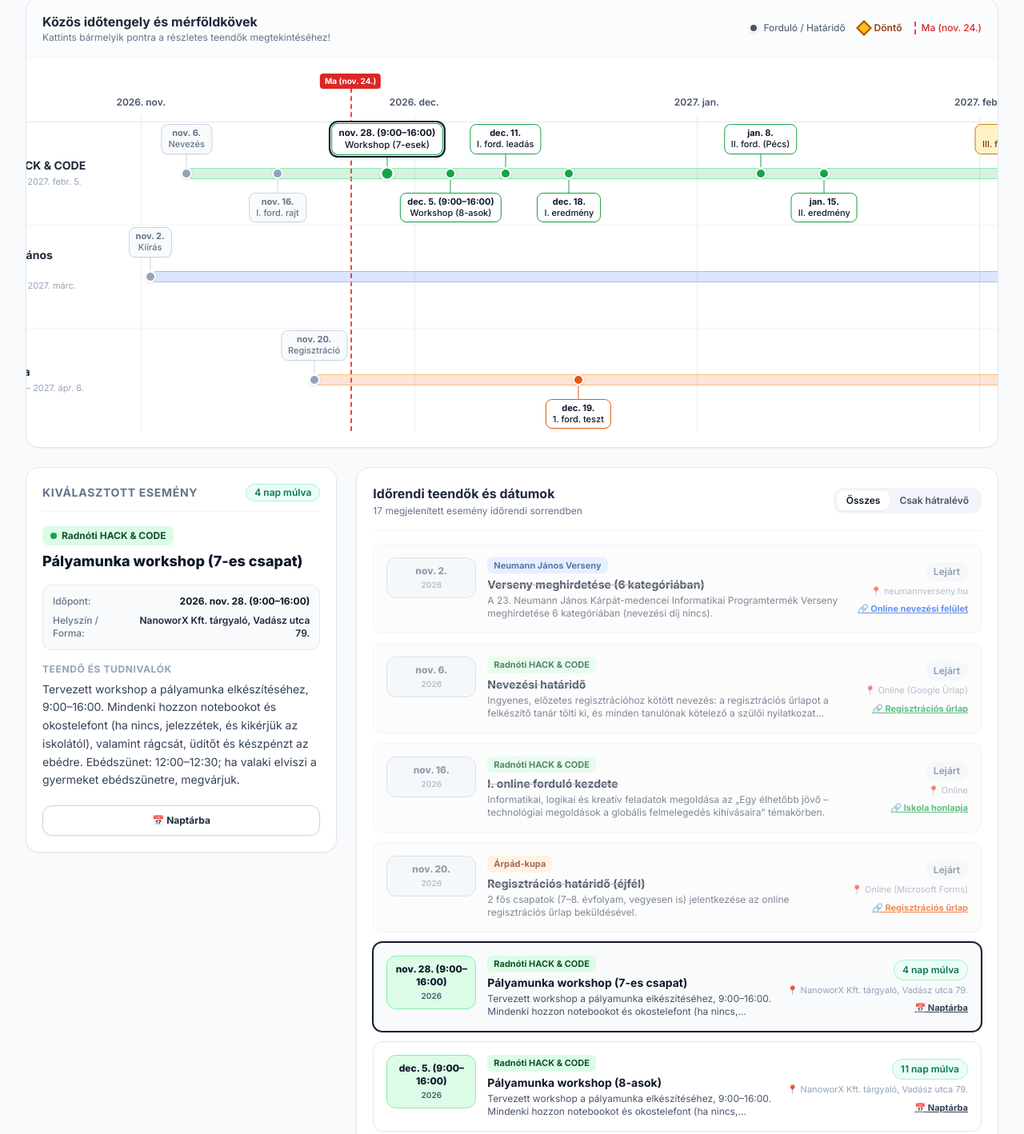
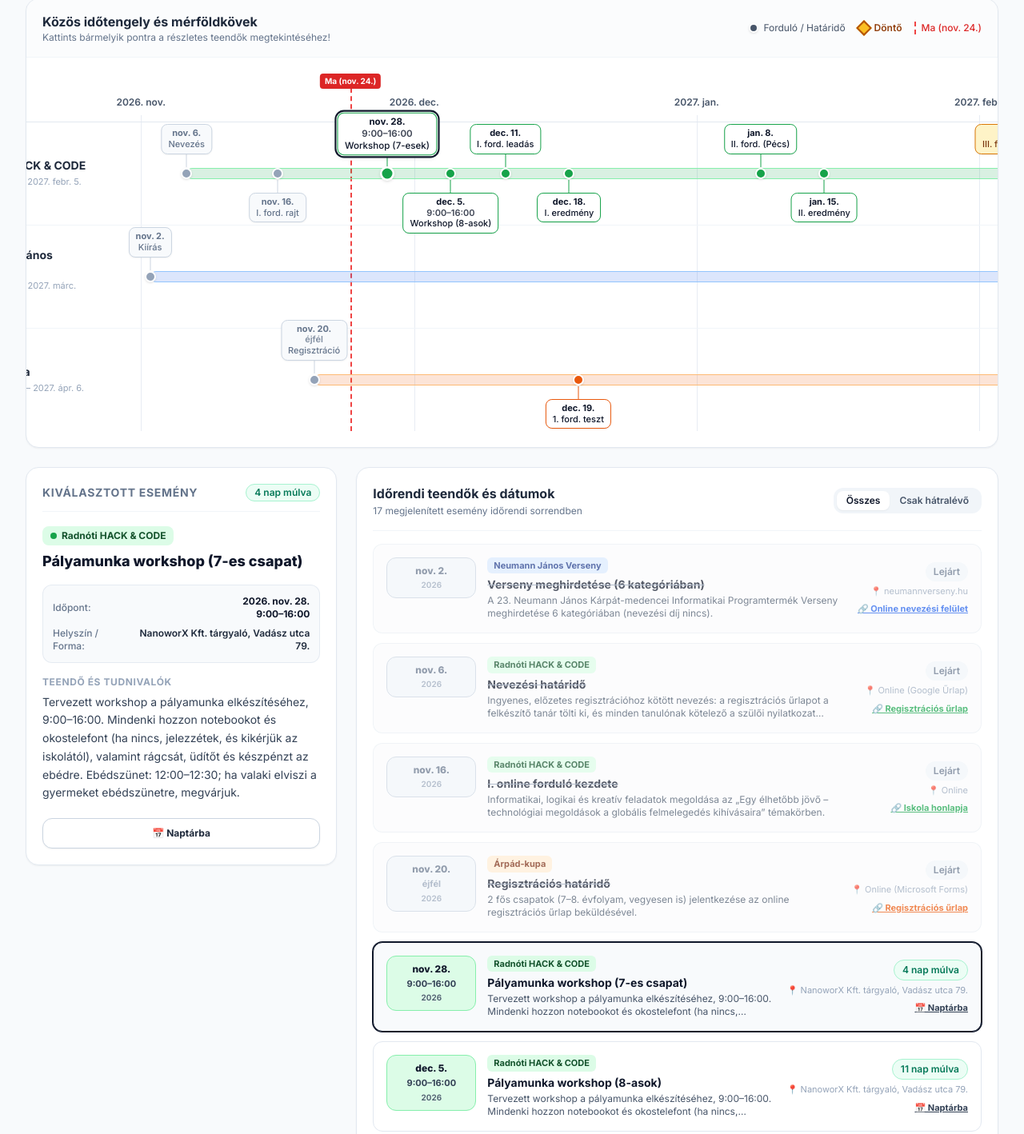
Before and after one commit to Mathias-Rex/2026-27-competitions, a plain HTML site: page index.html in a window 1280 px wide. Shown: the part 310-1728 px from the top of the page at 80% size. Drawn offline with nearby package versions, Linux system fonts and the light colour scheme.

Commit message:
Show event times under the date without parentheses
- Split displayDate (date only) from a new displayTime field
- Render the time on its own line in timeline cards, list badges and the detail panel
- Drop parenthesized times from event titles and round summaries
- Document the rule in CLAUDE.md, README.md and the pdf-intake skill

Co-Authored-By: Claude Sonnet 5.5 <noreply@anthropic.com>

```diff
--- a/index.html
+++ b/index.html
@@ -398,7 +398,8 @@
                     {
                         id: 'radnoti-ws1',
                         date: '2026-11-28',
-                        displayDate: '2026. nov. 28. (9:00–16:00)',
+                        displayDate: '2026. nov. 28.',
+                        displayTime: '9:00–16:00',
                         startTime: '09:00',
                         endTime: '16:00',
                         shortLabel: 'Workshop (7-esek)',
@@ -411,7 +412,8 @@
                     {
                         id: 'radnoti-ws2',
                         date: '2026-12-05',
-                        displayDate: '2026. dec. 5. (9:00–16:00)',
+                        displayDate: '2026. dec. 5.',
+                        displayTime: '9:00–16:00',
                         startTime: '09:00',
                         endTime: '16:00',
                         shortLabel: 'Workshop (8-asok)',
@@ -505,7 +507,7 @@
                         '6. Számítógéppel támogatott tervezés (CAD programokkal szerkesztett tárgyak, objektumok)'
                     ],
                     roundsSummary: [
-                        '2027. febr. 14. (24:00): Online nevezési határidő regisztráció után (kötelező max. 10 perces bemutató videó mellékelése)',
+                        '2027. febr. 14. 24:00: Online nevezési határidő regisztráció után (kötelező max. 10 perces bemutató videó mellékelése)',
                         '2027. febr. 22.: Előzsűri értesítése a döntőbe jutóknak (max. 80 fő jut a döntőbe)',
                         '2027. márc. 18–19.: Döntő Szekszárdon (max. 10 perces személyes bemutató; pontozás: újszerűség 30%, kidolgozottság 30%, összetettség 20%, előadás 20%)'
                     ],
@@ -533,9 +535,10 @@
                     {
                         id: 'neumann-2',
                         date: '2027-02-14',
-                        displayDate: '2027. febr. 14. (24:00)',
+                        displayDate: '2027. febr. 14.',
+                        displayTime: '24:00',
                         shortLabel: 'Nevezés (+videó)',
-                        title: 'Online nevezési határidő (24:00)',
+                        title: 'Online nevezési határidő',
                         description: 'Online nevezési határidő regisztráció után a neumannverseny.hu felületén, kötelező max. 10 perces bemutató videó mellékelésével.',
                         location: 'Online (neumannverseny.hu)',
                         linkUrl: 'https://neumannverseny.hu',
@@ -588,7 +591,7 @@
                     participants: '7–8. évfolyamos tanulókból álló 2 fős csapatok (vegyesen 7. és 8. osztályos tagok is alkothatnak csapatot; a megye általános és középiskoláiból).',
                     theme: 'Témakörök és eszközök: Matematikai, logikai feladatok, grafika, szövegszerkesztés, prezentáció, táblázatkezelés, micro:bit programozása (használható programok: Microsoft Office programcsomag, képszerkesztő program).',
                     roundsSummary: [
-                        '2026. nov. 20. (éjfél): Regisztrációs határidő',
+                        '2026. nov. 20. éjfél: Regisztrációs határidő',
                         '2026. dec. 19.: 1. forduló – online tesztmegoldás',
                         '2027. febr. 19.: 1. forduló – online beadandó feladat beküldése',
                         '2027. ápr. 6. 14:00: 2. forduló – Döntő Pécsen (az online fordulók után az 5 legjobban teljesítő csapat kap meghívást e-mailben; micro:bit-tel megoldandó szabadulószoba)'
@@ -605,9 +608,10 @@
                     {
                         id: 'arpad-1',
                         date: '2026-11-20',
-                        displayDate: '2026. nov. 20. (éjfél)',
+                        displayDate: '2026. nov. 20.',
+                        displayTime: 'éjfél',
                         shortLabel: 'Regisztráció',
-                        title: 'Regisztrációs határidő (éjfél)',
+                        title: 'Regisztrációs határidő',
                         description: '2 fős csapatok (7–8. évfolyam, vegyesen is) jelentkezése az online regisztrációs űrlap beküldésével.',
                         location: 'Online (Microsoft Forms)',
                         linkUrl: 'https://forms.office.com/e/cxF0cqnv8M?origin=lprLink',
@@ -644,7 +648,8 @@
                     {
                         id: 'arpad-4',
                         date: '2027-04-06',
-                        displayDate: '2027. ápr. 6. 14:00',
+                        displayDate: '2027. ápr. 6.',
+                        displayTime: '14:00',
                         shortLabel: '2. ford. DÖNTŐ',
                         title: '2. forduló – Döntő Pécsen',
                         description: 'A döntő 14:00-kor kezdődik. Az online fordulók után az 5 legjobban teljesítő csapat kap meghívást e-mailben: micro:bit-tel megoldandó szabadulószoba.',
@@ -912,7 +917,7 @@
                                 <span class="font-bold text-sm text-slate-800 leading-tight">${comp.shortName}</span>
                             </div>
                             <span class="text-[11px] text-slate-400 block mt-1 pl-5">
-                                ${comp.events[0].displayDate.replace(' (éjfél)', '')} – ${lastEvent.displayDate.replace(' 14:00', '')}
+                                ${comp.events[0].displayDate} – ${lastEvent.displayDate}
                             </span>
                         </div>
 
@@ -950,9 +955,7 @@
 
                     const compactDate = ev.displayDate
                         .replace('2026. ', '')
-                        .replace('2027. ', '')
-                        .replace(' (éjfél)', '')
-                        .replace(' (24:00)', '');
+                        .replace('2027. ', '');
 
                     rowsHtml += `
                         <!-- Függőleges összekötő -->
@@ -965,6 +968,7 @@
                             class="timeline-event-trigger absolute ${labelPosClass} -translate-x-1/2 px-2 py-1 rounded-lg border text-[11px] leading-tight text-center whitespace-nowrap cursor-pointer transition ${activeRing}"
                             style="left: ${pct}%; ${badgeStyle}">
                             <span class="font-bold block">${compactDate}</span>
+                            ${ev.displayTime ? `<span class="block font-semibold opacity-80">${ev.displayTime}</span>` : ''}
                             <span class="font-medium ${ev.isFinal ? 'font-extrabold' : ''}">${ev.shortLabel}</span>
                         </button>
 
@@ -1222,7 +1226,7 @@
                     <div class="bg-slate-50 rounded-xl p-3 border border-slate-200/80 space-y-2 text-xs">
                         <div class="flex items-center justify-between gap-2">
                             <span class="text-slate-500 font-medium">Időpont:</span>
-                            <span class="font-bold text-slate-900 text-right">${ev.displayDate}</span>
+                            <span class="font-bold text-slate-900 text-right">${ev.displayDate}${ev.displayTime ? `<br>${ev.displayTime}` : ''}</span>
                         </div>
                         <div class="flex items-center justify-between gap-2">
                             <span class="text-slate-500 font-medium">Helyszín / Forma:</span>
@@ -1306,9 +1310,7 @@
 
                 const shortDisplayDate = ev.displayDate
                     .replace('2026. ', '')
-                    .replace('2027. ', '')
-                    .replace(' (éjfél)', '')
-                    .replace(' (24:00)', '');
+                    .replace('2027. ', '');
 
                 item.innerHTML = `
                     <div class="flex items-start gap-3.5">
@@ -1318,6 +1320,7 @@
                             <span class="block text-xs font-extrabold ${ev.isFinal ? 'text-amber-900' : (past ? 'text-slate-500' : 'text-slate-900')}">
                                 ${shortDisplayDate}
                             </span>
+                            ${ev.displayTime ? `<span class="block text-[11px] font-bold mt-0.5 ${past ? 'text-slate-400' : 'text-slate-700'}">${ev.displayTime}</span>` : ''}
                             <span class="block text-[10px] font-semibold mt-0.5 ${past ? 'text-slate-400' : 'text-slate-600'}">
                                 ${ev.date.slice(0, 4)}
                             </span>
```
Also changed, not shown: 3 other files.
